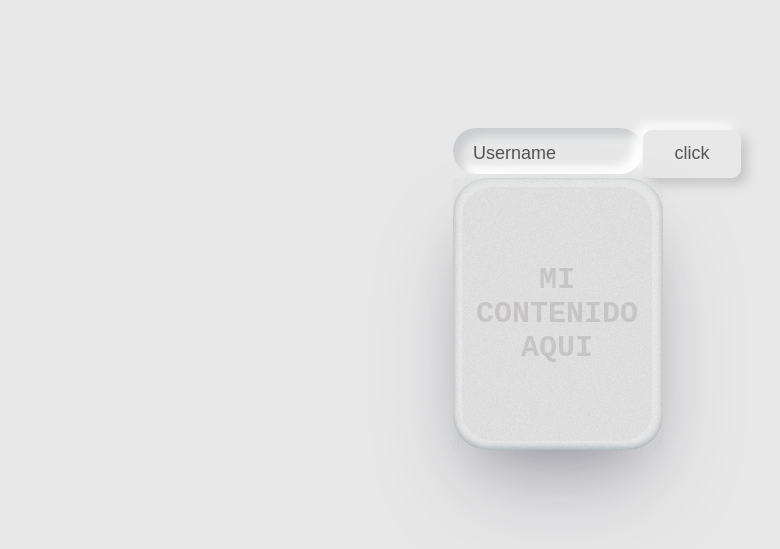
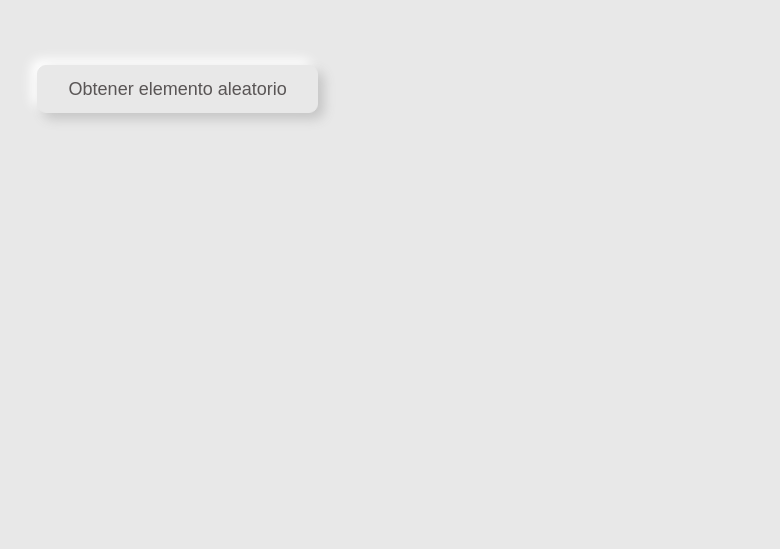
Before and after one commit to kevinok124/palabra-diaria, a React (Create React App) app in the folder frontend/: page / in a window 1280 px wide. Shown: the part 111-660 px from the top of the page, without its empty margins (43-823 px from the left). Built offline with nearby package versions, Linux system fonts and the light colour scheme.

Commit message:
propiedad aleatoria

```diff
--- a/frontend/src/App.js
+++ b/frontend/src/App.js
@@ -1,18 +1,20 @@
-import React, { Fragment } from "react";
-import Button from "./components/button";
-import Search from "./components/input";
-import Card from "./components/card";
+import './index.css';
+
+
+
+import RandomItemPicker from "./components/randomItemPicker";
+import myData from "./Schema.json"
 
 
 function App() {
+
+
+
   return (
-  <Fragment className="contenedor">
-    <Search/>
-    <Button text='click'/>
-    <Card/>
 
-  </Fragment>
-
+    <div className="contenedor">
+      <RandomItemPicker data={myData}/>
+    </div>
 
 
   );
--- /dev/null
+++ b/frontend/src/Schema.json
@@ -0,0 +1,32 @@
+[
+  {
+    "Index": 1,
+    "Testament": "Antiguo",
+    "Book": "Génesis",
+    "BoookNumber": 1,
+    "Verse": 1,
+    "Chapter": 1,
+    "Text": "En el principio creó Dios los cielos y la tierra.",
+    "Title": "La Creación"
+  },
+  {
+    "Index": 2,
+    "Testament": "Antiguo",
+    "Book": "Génesis",
+    "BoookNumber": 1,
+    "Verse": 2,
+    "Chapter": 1,
+    "Text": "Y la tierra estaba desordenada y vacía, y las tinieblas estaban sobre la faz del abismo, y el Espíritu de Dios se movía sobre la faz de las aguas.",
+    "Title": "La Creación"
+  },
+  {
+    "Index": 3,
+    "Testament": "Antiguo",
+    "Book": "Génesis",
+    "BoookNumber": 1,
+    "Verse": 3,
+    "Chapter": 1,
+    "Text": "Y dijo Dios: Sea la luz;  y fue la luz.",
+    "Title": "La Creación"
+  }
+]
--- a/frontend/src/components/card.css
+++ b/frontend/src/components/card.css
@@ -31,9 +31,9 @@
     background-color: var(--contrast);
     border-radius: 30px;
     /* Content style */
-    font-size: 30px;
+    font-size: 15px;
     font-weight: 900;
-    color: #c7c4c4;
+    color: #0e0d0d;
     text-align: center;
     font-family: monospace;
   }
--- a/frontend/src/components/card.js
+++ b/frontend/src/components/card.js
@@ -5,11 +5,7 @@ const Card = () => {
         <div className="card">
           <div className="card-overlay" />
           <div className="card-inner">
-            MI
-            <br />
-            CONTENIDO
-            <br />
-            AQUI
+
           </div>
         </div>
 
--- /dev/null
+++ b/frontend/src/components/randomItemPicker.js
@@ -0,0 +1,36 @@
+import React, { useState } from 'react';
+
+
+
+
+function RandomItemPicker({ data }) {
+  const [randomItem, setRandomItem] = useState(null);
+
+  const getRandomItem = () => {
+    const randomIndex = Math.floor(Math.random() * data.length);
+    setRandomItem(data[randomIndex]);
+  };
+
+  return (
+    <div>
+      <button onClick={getRandomItem}>Obtener elemento aleatorio</button>
+      {randomItem && (
+        <div>
+        <div className="card">
+          <div className="card-overlay" />
+          <div className="card-inner">
+            {/* Aquí puedes mostrar las propiedades del elemento aleatorio */}
+             <p>{randomItem.Book}</p>
+             <p>{randomItem.Testament}</p>
+             <p>{randomItem.Verse}</p>
+             <p>{randomItem.Text}</p>
+            {/* ... y así sucesivamente */}
+          </div>
+          </div>
+        </div>
+      )}
+    </div>
+  );
+}
+
+export default RandomItemPicker;
--- a/frontend/src/index.css
+++ b/frontend/src/index.css
@@ -16,6 +16,7 @@ body {
 
 
 
+
   font-family: -apple-system, BlinkMacSystemFont, 'Segoe UI', 'Roboto', 'Oxygen',
   'Ubuntu', 'Cantarell', 'Fira Sans', 'Droid Sans', 'Helvetica Neue',
   sans-serif;
@@ -23,10 +24,15 @@ body {
   -moz-osx-font-smoothing: grayscale;
 
   background: #e8e8e8;
+
 }
 
 /* CONTENEDOR PRINCIPAL */
 
-.contenedor {
-
+.contenedor{
+  width: 90vw;
+  height: 60vh;
+  border: 5px rgb(59, 54, 54) solid;
+  padding: 1em;
+  border: 10px;
 }
```
